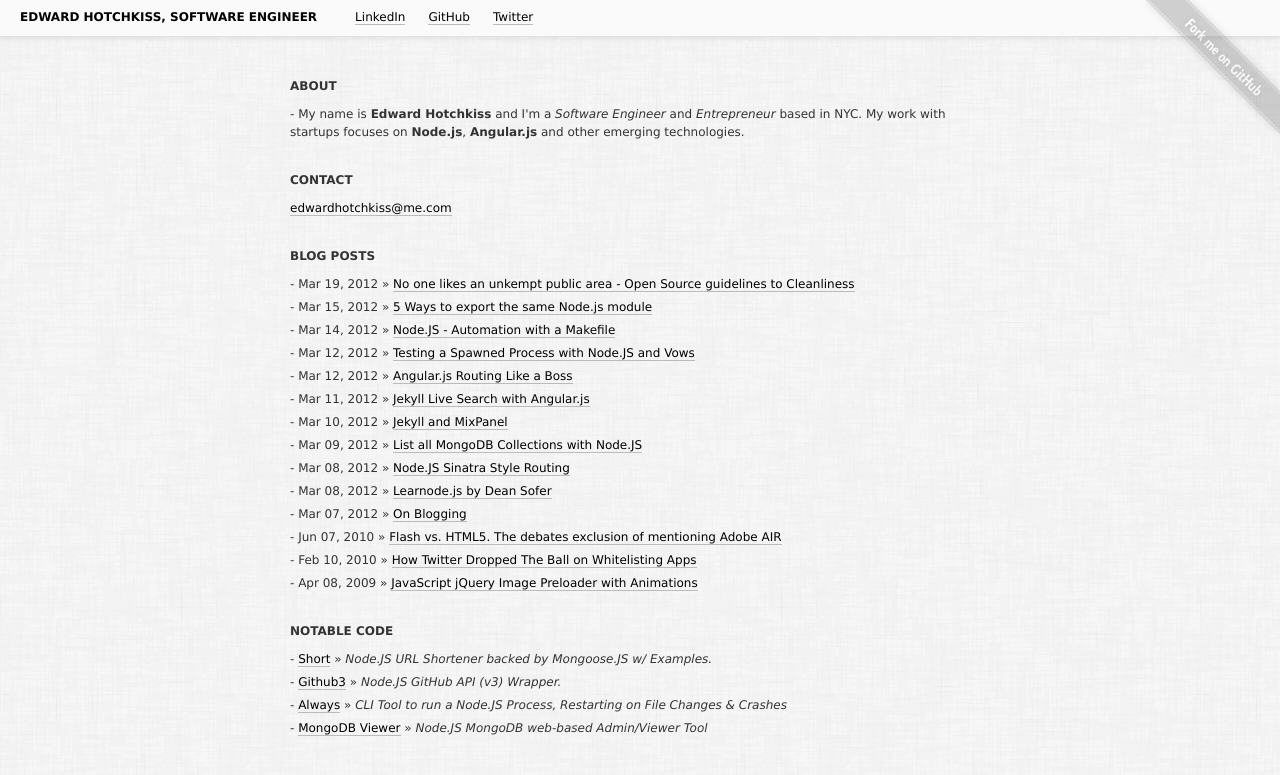
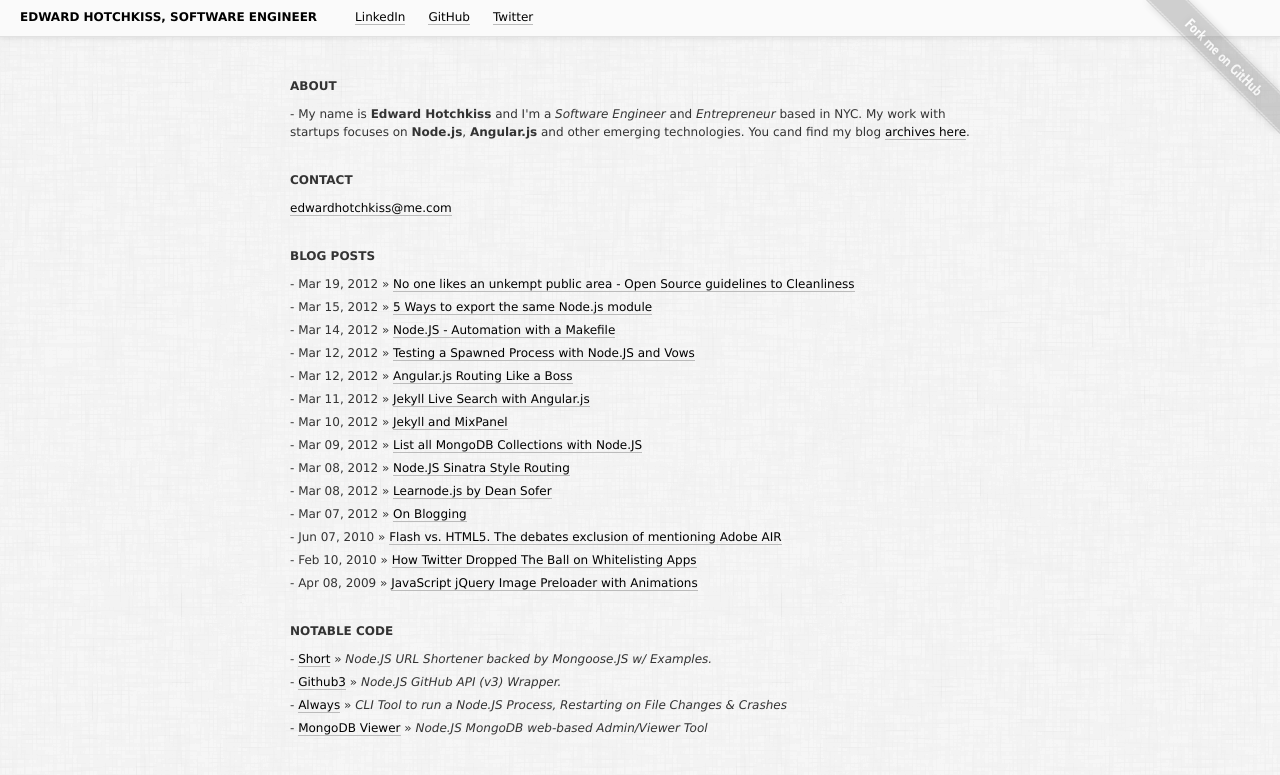
Before and after one commit to Erls-Corporation/edwardhotchkiss.com, a Jekyll site: the page built from index.html, in a window 1280 px wide. Shown: the top 775 px of the page. Built offline with Jekyll 4.4.1, drawn with Linux system fonts in a browser that asks for light colours; Markdown is read by kramdown in place of the engine named in the settings; comment, search, counter and statistics services are not loaded.

Commit message:
[posts] added archives

```diff
--- a/index.html
+++ b/index.html
@@ -7,7 +7,7 @@
 <div class="entrance">
   <div class="entrance-item">
     <h2>About</h2>
-    <p>- My name is <span class="strong">Edward Hotchkiss</span> and I'm a <span class="italic">Software Engineer</span> and <span class="italic">Entrepreneur</span> based in NYC. My work with startups focuses on <span class="strong">Node.js</span>, <span class="strong">Angular.js</span> and other emerging technologies.
+    <p>- My name is <span class="strong">Edward Hotchkiss</span> and I'm a <span class="italic">Software Engineer</span> and <span class="italic">Entrepreneur</span> based in NYC. My work with startups focuses on <span class="strong">Node.js</span>, <span class="strong">Angular.js</span> and other emerging technologies. You cand find my blog <a href="/archives">archives here</a>.
   </div>
   <div class="entrance-item">
     <h2>Contact</h2>
```
